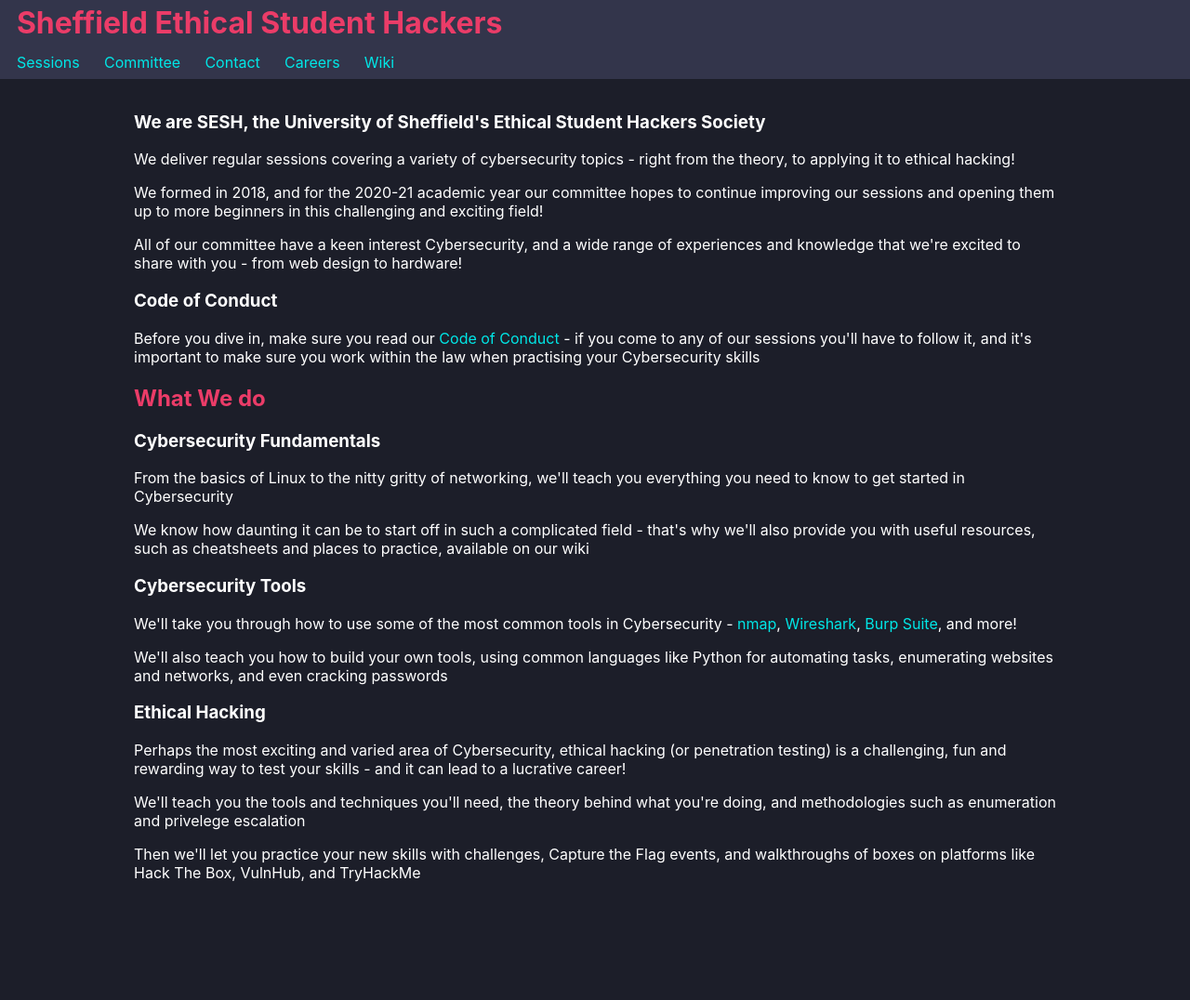
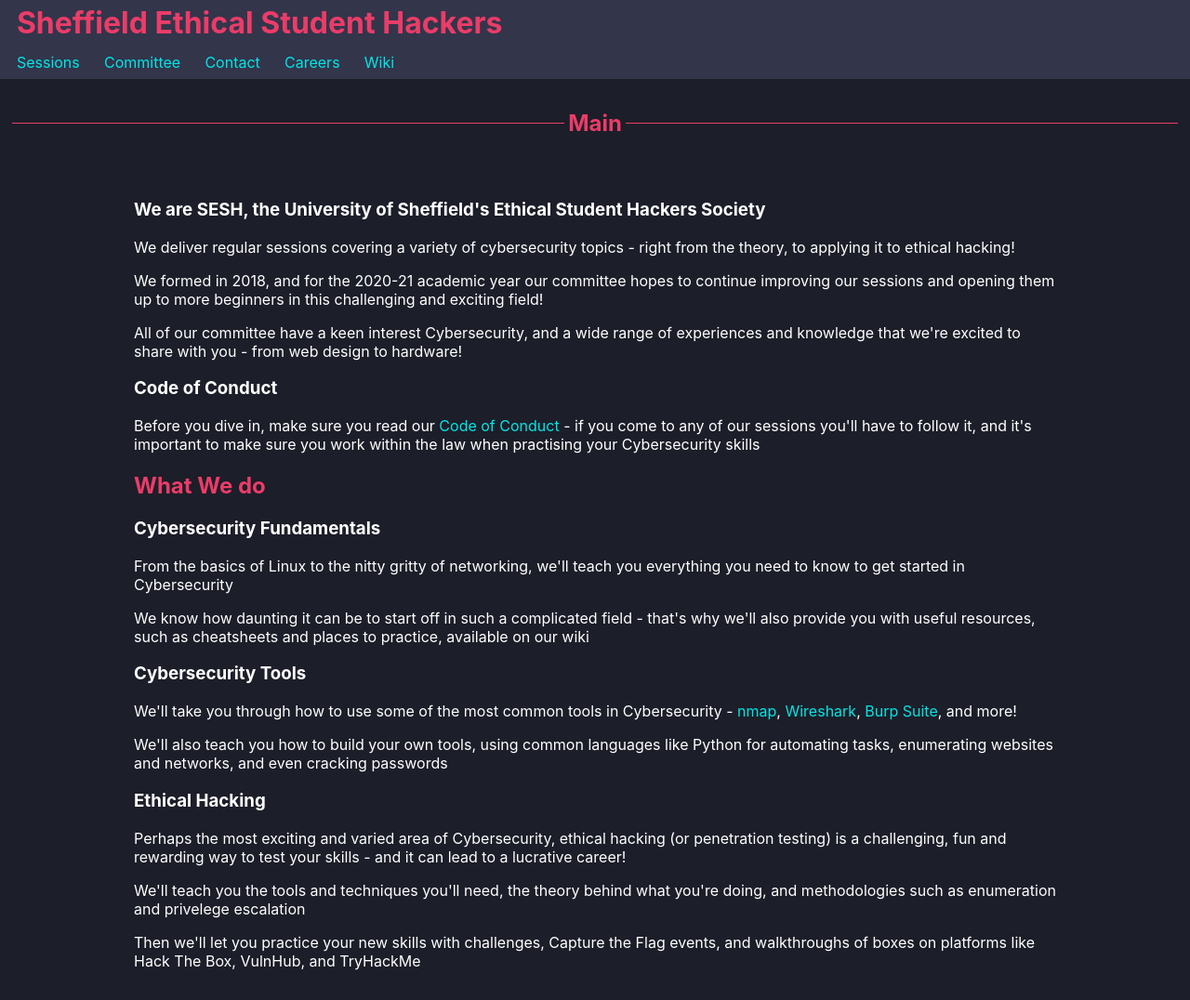
Before and after one commit to ShefESH/SeshWebsite, a Jekyll site: the page built from shefesh-site/index.html, in a window 1280 px wide. Shown: the whole page at 93% size. Built offline with Jekyll 4.4.1, drawn with Linux system fonts in a browser that asks for light colours; before the commit the page ends 981 px from its top, so only the background shows below that.

Commit message:
change banch

```diff
--- a/shefesh-site/_sass/committee.scss
+++ b/shefesh-site/_sass/committee.scss
@@ -2,15 +2,15 @@
     display: flex;
     flex-wrap: wrap;
     justify-content: center;
+    width: 100%;
 }
 
 .committee-profile {
-    width: 25%;
+    width: 20%;
     min-width: 370px;
     background-color: $backgroundColorLight;
     display: flex;
-    margin: 2% 3%;
-    padding: 0.1em;
+    margin: 2% 10px;
     border-radius: 4px;
 }
 
@@ -26,6 +26,7 @@
     max-height: 250px;
     border-radius: 2px;
     margin:0.7em 0.3em;
+    object-fit: cover;
 }
 
 .committee-profile h3 {
--- a/shefesh-site/_sass/contact.scss
+++ b/shefesh-site/_sass/contact.scss
@@ -18,11 +18,5 @@
 .inclusions {
     background-color: $backgroundColorLight;
     border-radius: 4px;
+
 }
-
-.content-wrapper {
-    width: 80%;
-    padding-left: 10%;
-    padding-right: 10%;
-    margin: 0;
-}
--- a/shefesh-site/contact.html
+++ b/shefesh-site/contact.html
@@ -4,7 +4,6 @@
 custom_css: contact
 ---
 
-<div class="content-wrapper">
 <div class="inclusions">
     For inclusions issue, you can email directly to our inclusions officer shpark1@sheffield.ac.uk
 </div>
@@ -33,4 +32,3 @@
         <img src="/assets/images/icons/linkedin.png">
     </a>
 </div>
-</div>
--- a/shefesh-site/index.html
+++ b/shefesh-site/index.html
@@ -1,5 +1,6 @@
 ---
 layout: default
+title: Main
 ---
 
 <div id="indexBody">
```
Also changed, not shown: shefesh-site/_layouts/main.html (added, +17 -0 lines). Lines whose indentation alone changed are shown as unchanged.
